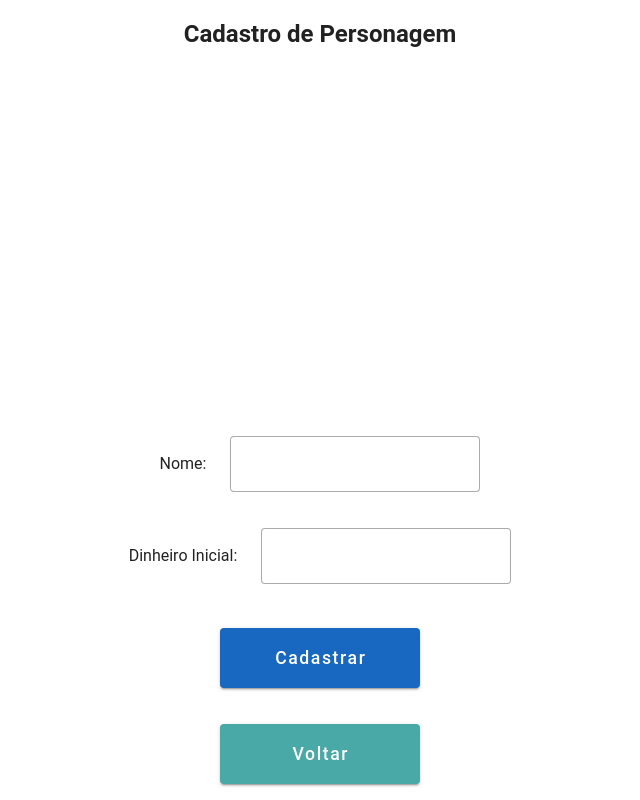
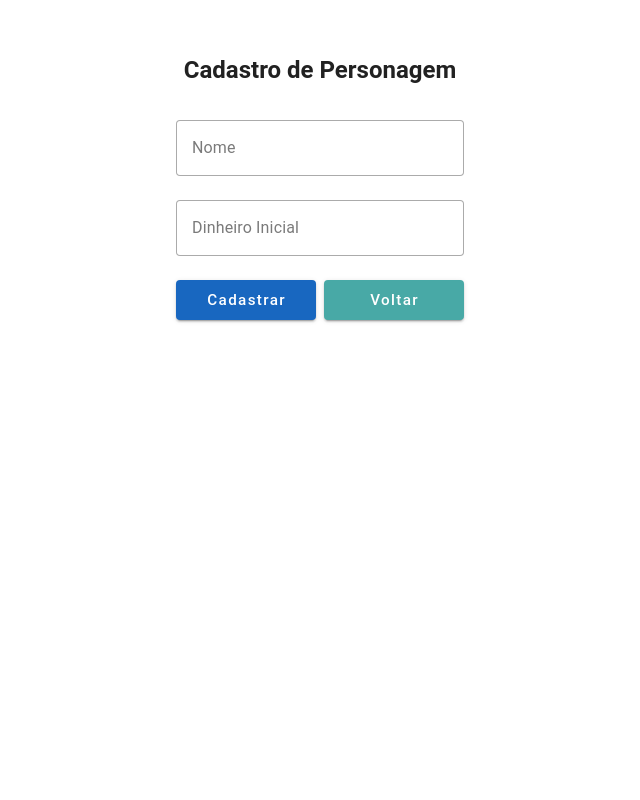
Before and after one commit to LLinden/babaggins, a Vue app in the folder front/: page /cadastrar-personagem in a window 1280 px wide. Shown: the whole page, without its empty margins (320-960 px from the left). Built offline with nearby package versions, Linux system fonts and the light colour scheme.

Commit message:
Corrigido: ajustes de gerais em  estilo

```diff
--- a/front/src/views/CadastroItemView.vue
+++ b/front/src/views/CadastroItemView.vue
@@ -9,42 +9,37 @@
         <v-form v-model="valid" @submit.prevent="cadastrarItem">
             <v-row justify="center">
                 <v-col cols="12">
-                    <v-text-field class="input-field" label="Nome do item" v-model="nome" :rules="nomeRules" maxlength="50"
-                        hide-details="auto" dense variant="outlined"/>
+                    <v-text-field class="input-field" label="Nome do item" v-model="nome" :rules="nomeRules"
+                        maxlength="50" hide-details="auto" dense variant="outlined" />
                 </v-col>
             </v-row>
 
             <v-row justify="center">
                 <v-col cols="12">
-                    <v-text-field class="input-field" label="Descrição" v-model="descricao" :rules="descricaoRules" maxlength="250"
-                        hide-details="auto" dense variant="outlined"/>
+                    <v-text-field class="input-field" label="Descrição" v-model="descricao" :rules="descricaoRules"
+                        maxlength="250" hide-details="auto" dense variant="outlined" />
                 </v-col>
             </v-row>
 
             <v-row justify="center">
                 <v-col cols="12">
-                    <v-text-field class="input-field" label="Quantidade" v-model="quantidade" :rules="quantidadeRules" maxlength="50"
-                        hide-details="auto" dense variant="outlined"/>
+                    <v-text-field class="input-field" label="Quantidade" v-model="quantidade" :rules="quantidadeRules"
+                        maxlength="50" hide-details="auto" dense variant="outlined" />
                 </v-col>
             </v-row>
 
             <v-row justify="center">
                 <v-col cols="12">
                     <v-text-field class="input-field" label="Personagem" v-model="personagem" :rules="personagemRules"
-                        maxlength="50" hide-details="auto" dense variant="outlined"/>
+                        maxlength="50" hide-details="auto" dense variant="outlined" />
                 </v-col>
             </v-row>
 
             <v-row justify="center" class="mb-3">
-                <v-col cols="auto">
+                <v-col cols="auto" class="d-flex" style="gap: 8px;">
                     <v-btn color="primary" class="form-button" outlined type="submit">
                         Cadastrar
                     </v-btn>
-                </v-col>
-            </v-row>
-
-            <v-row justify="center">
-                <v-col cols="auto">
                     <v-btn color="secondary" class="form-button" outlined @click="voltar">
                         Voltar
                     </v-btn>
@@ -124,9 +119,10 @@ async function cadastrarItem() {
 }
 
 .form-button {
-    min-width: 200px;
-    min-height: 60px;
-    font-size: 1.1rem;
+    min-width: 140px;
+    min-height: 40px;
+    font-size: 0.95rem;
     text-transform: none;
+    padding: 6px 12px;
 }
 </style>
--- a/front/src/views/CadastroPersonagemView.vue
+++ b/front/src/views/CadastroPersonagemView.vue
@@ -1,69 +1,32 @@
 <template>
-  <v-container class="fill-height d-flex flex-column align-center justify-center">
-    <v-row justify="center" class="mb-6">
+  <v-container class="fill-height d-flex flex-column align-center justify-start pt-10">
+    <v-row justify="center" class="mb-2">
       <v-col cols="12" class="text-center">
         <h2>Cadastro de Personagem</h2>
       </v-col>
     </v-row>
 
     <v-form v-model="valid" @submit.prevent="cadastrarPersonagem">
-      <v-row class="align-center mb-3" justify="center">
-        <v-col cols="auto">
-          <label for="nome">Nome:</label>
-        </v-col>
-        <v-col cols="auto">
-          <v-text-field
-            id="nome"
-            v-model="nome"
-            :rules="nomeRules"
-            maxlength="50"
-            hide-details="auto"
-            dense
-            variant="outlined"
-            class="input-field"
-          />
+      <v-row justify="center">
+        <v-col cols="12" class="mx-auto" style="max-width: 500px;">
+          <v-text-field label="Nome" v-model="nome" :rules="nomeRules" maxlength="50" hide-details="auto" dense
+            variant="outlined" class="input-field" />
         </v-col>
       </v-row>
 
-      <v-row class="align-center mb-5" justify="center">
-        <v-col cols="auto">
-          <label for="dinheiro">Dinheiro Inicial:</label>
-        </v-col>
-        <v-col cols="auto">
-          <v-text-field
-            id="dinheiro"
-            v-model="dinheiro"
-            :rules="dinheiroRules"
-            maxlength="50"
-            hide-details="auto"
-            dense
-            variant="outlined"
-            class="input-field"
-          />
+      <v-row justify="center">
+        <v-col cols="12" class="mx-auto" style="max-width: 500px;">
+          <v-text-field label="Dinheiro Inicial" v-model="dinheiro" :rules="dinheiroRules" maxlength="50"
+            hide-details="auto" dense variant="outlined" class="input-field" />
         </v-col>
       </v-row>
 
       <v-row justify="center" class="mb-2">
-        <v-col cols="auto">
-          <v-btn
-            color="primary"
-            class="form-button"
-            outlined
-            type="submit"
-          >
+        <v-col cols="auto" class="d-flex" style="gap: 8px;">
+          <v-btn color="primary" class="form-button" outlined type="submit">
             Cadastrar
           </v-btn>
-        </v-col>
-      </v-row>
-
-      <v-row justify="center">
-        <v-col cols="auto">
-          <v-btn
-            color="secondary"
-            class="form-button"
-            outlined
-            @click="voltar"
-          >
+          <v-btn color="secondary" class="form-button" outlined @click="voltar">
             Voltar
           </v-btn>
         </v-col>
@@ -117,13 +80,19 @@ async function cadastrarPersonagem() {
 
 <style scoped>
 .input-field {
-  width: 250px;
+  width: 100%;
 }
 
 .form-button {
-  min-width: 200px;
-  min-height: 60px;
-  font-size: 1.1rem;
+  min-width: 140px;
+  min-height: 40px;
+  font-size: 0.95rem;
   text-transform: none;
+  padding: 6px 12px;
+}
+
+.v-row {
+  flex: none;
+  margin-top: 0px;
 }
 </style>
--- a/front/src/views/MeuPersonagemView.vue
+++ b/front/src/views/MeuPersonagemView.vue
@@ -13,13 +13,11 @@
             </v-col>
         </v-row>
 
-        <v-row justify="center" class="mb-4" align="center" dense>
-            <v-col cols="auto" class="pr-2">
+        <v-row justify="center">
+            <v-col cols="auto" class="d-flex" style="gap: 8px;">
                 <v-btn color="primary" class="button" @click="buscarPersonagem">
                     Buscar
                 </v-btn>
-            </v-col>
-            <v-col cols="auto" class="pl-2">
                 <v-btn color="secondary" class="button" @click="voltar">
                     Voltar
                 </v-btn>
@@ -42,7 +40,7 @@
                         <ul class="indent-list">
                             <li v-for="item in itens" :key="item.id">
                                 Nome: {{ item.nome_item }}, Quantidade: {{ item.quantidade }}, Descrição: {{
-                                item.descricao }}
+                                    item.descricao }}
                                 <v-icon color="green" class="ml-2 cursor-pointer"
                                     @click="aumentarQuantidade(item)">mdi-plus-circle</v-icon>
                                 <v-icon color="red" class="ml-2 cursor-pointer"
@@ -248,18 +246,21 @@ async function aumentarQuantidade(item) {
 <style scoped>
 .button {
     min-width: 140px;
-    min-height: 50px;
-    font-size: 1rem;
+    min-height: 40px;
+    font-size: 0.95rem;
     text-transform: none;
-    padding: 8px 12px;
+    padding: 6px 12px;
 }
 
 .indent-list {
     padding-left: 1.5rem;
-    /* ou 24px */
     list-style-type: disc;
     margin-top: 0;
     margin-bottom: 0;
+}
+
+.v-row {
+    flex: none;
 }
 
 .v-row>.v-col {
```
